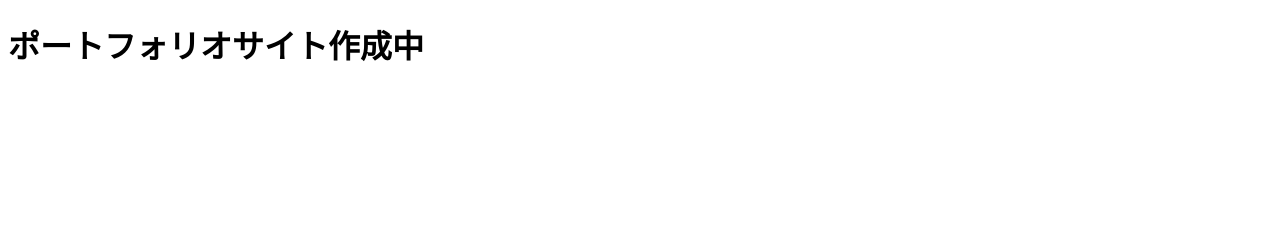
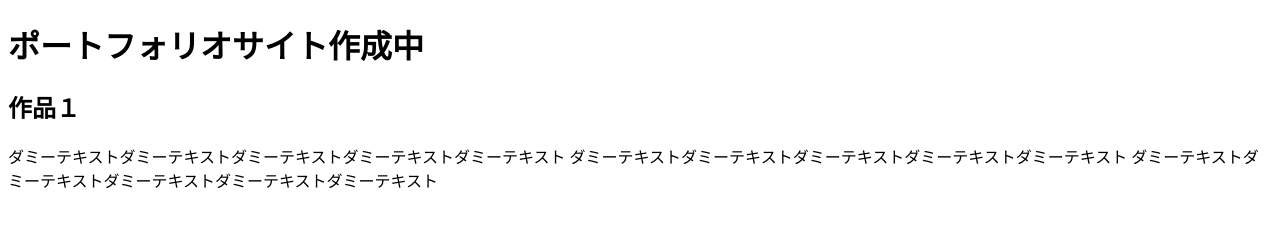
Before and after one commit to tkgyur/portfolio, a plain HTML site: page index.html in a window 1280 px wide. Drawn offline with Linux system fonts and the light colour scheme.

Commit message:
h2追加修正

```diff
--- a/index.html
+++ b/index.html
@@ -8,5 +8,10 @@
 </head>
 <body>
   <h1>ポートフォリオサイト作成中</h1>
+  <h2>作品１</h2>
+  <p>ダミーテキストダミーテキストダミーテキストダミーテキストダミーテキスト
+    ダミーテキストダミーテキストダミーテキストダミーテキストダミーテキスト
+    ダミーテキストダミーテキストダミーテキストダミーテキストダミーテキスト
+  </p>
 </body>
 </html>
```
